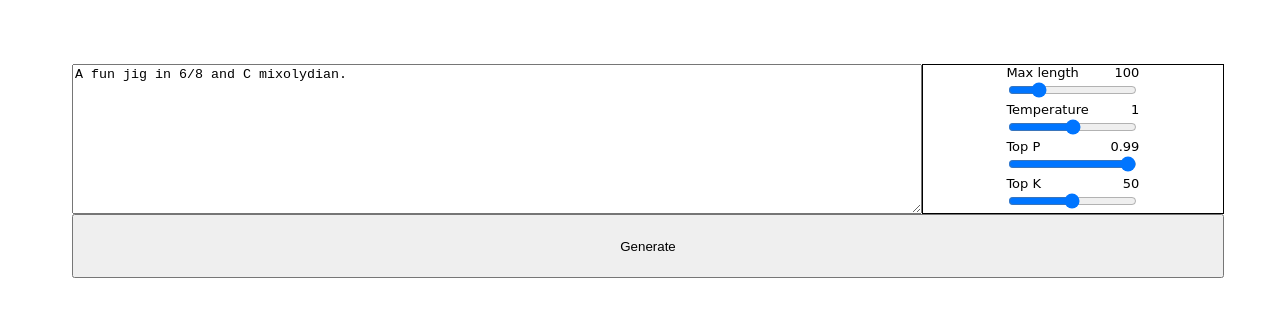
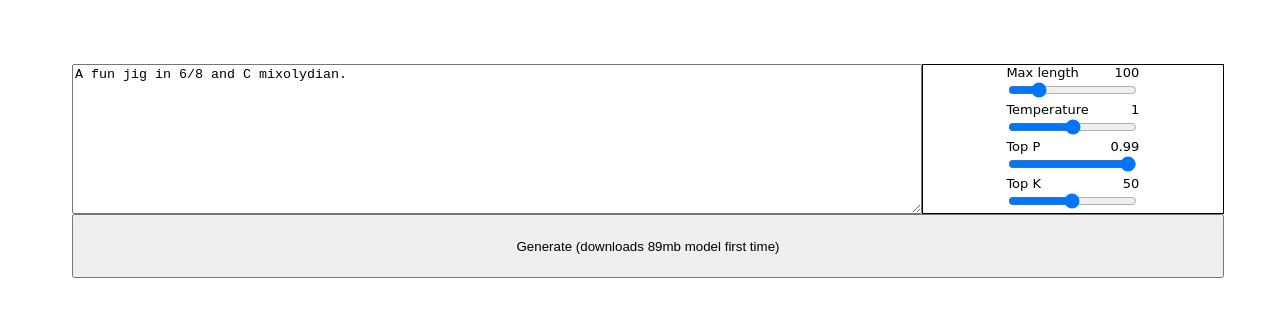
Before and after one commit to erl-j/abc-composer, a React (Vite) app: page / in a window 1280 px wide. Shown: the top 316 px of the page. Built offline with nearby package versions, Linux system fonts and the light colour scheme.

Commit message:
add model download warning

```diff
--- a/src/App.jsx
+++ b/src/App.jsx
@@ -105,7 +105,7 @@ function App() {
             <Range min={1} max={100} step={1} defaultValue={50} label="Top K" description="" value={generationParams.top_k} onChange={value => setGenerationParams(oldGenerationParams => ({ ...oldGenerationParams, top_k: value }))} />
           </div>
         </div>
-        <button style={{height:64}} disabled={disabled} onClick={generate}>Generate</button>
+        <button style={{height:64}} disabled={disabled} onClick={generate}>Generate{!ready && " (downloads 89mb model first time)"}</button>
 
         {/* output */}
         <div style={{ display: "flex", flexDirection: "row", alignItems: "center" }}>
```
